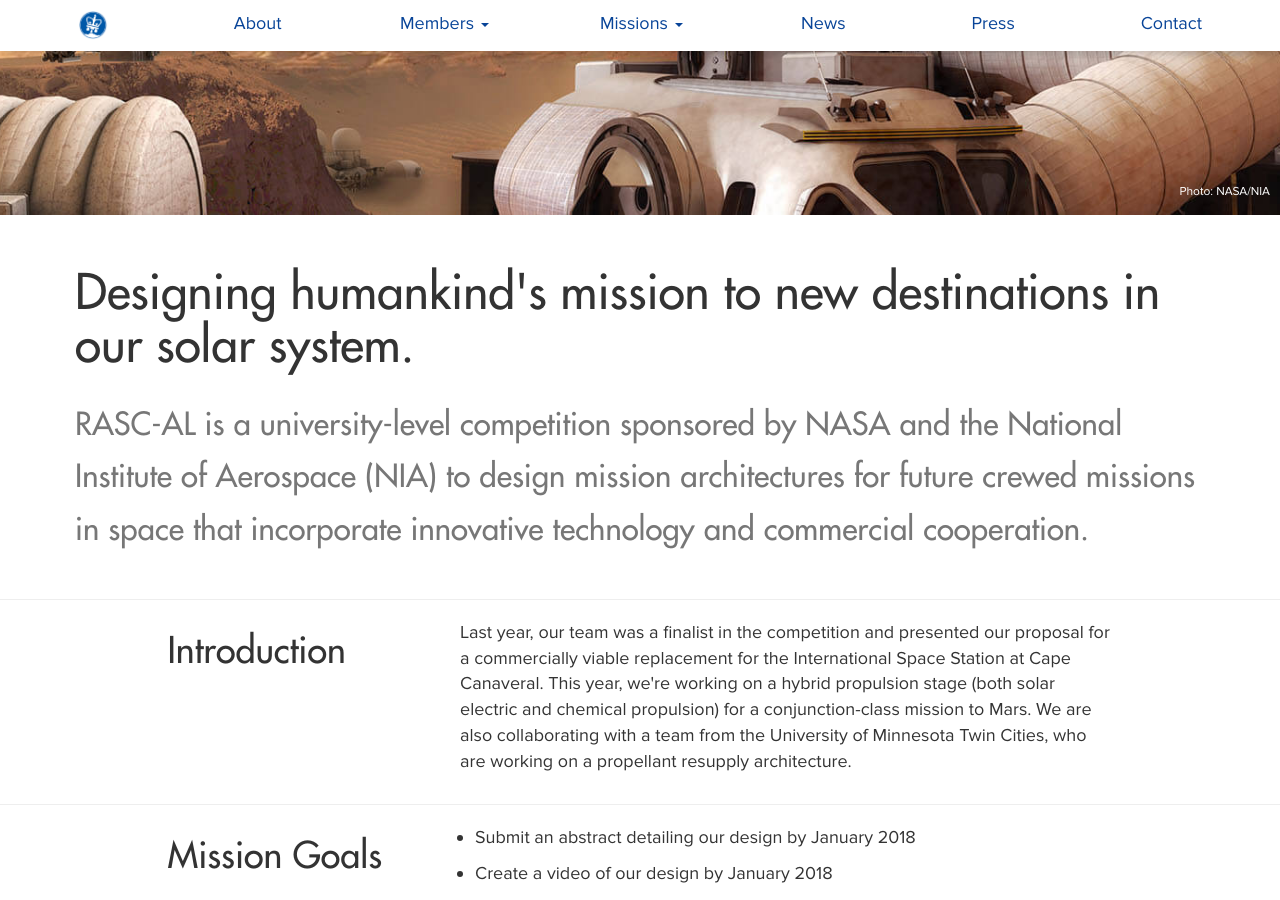
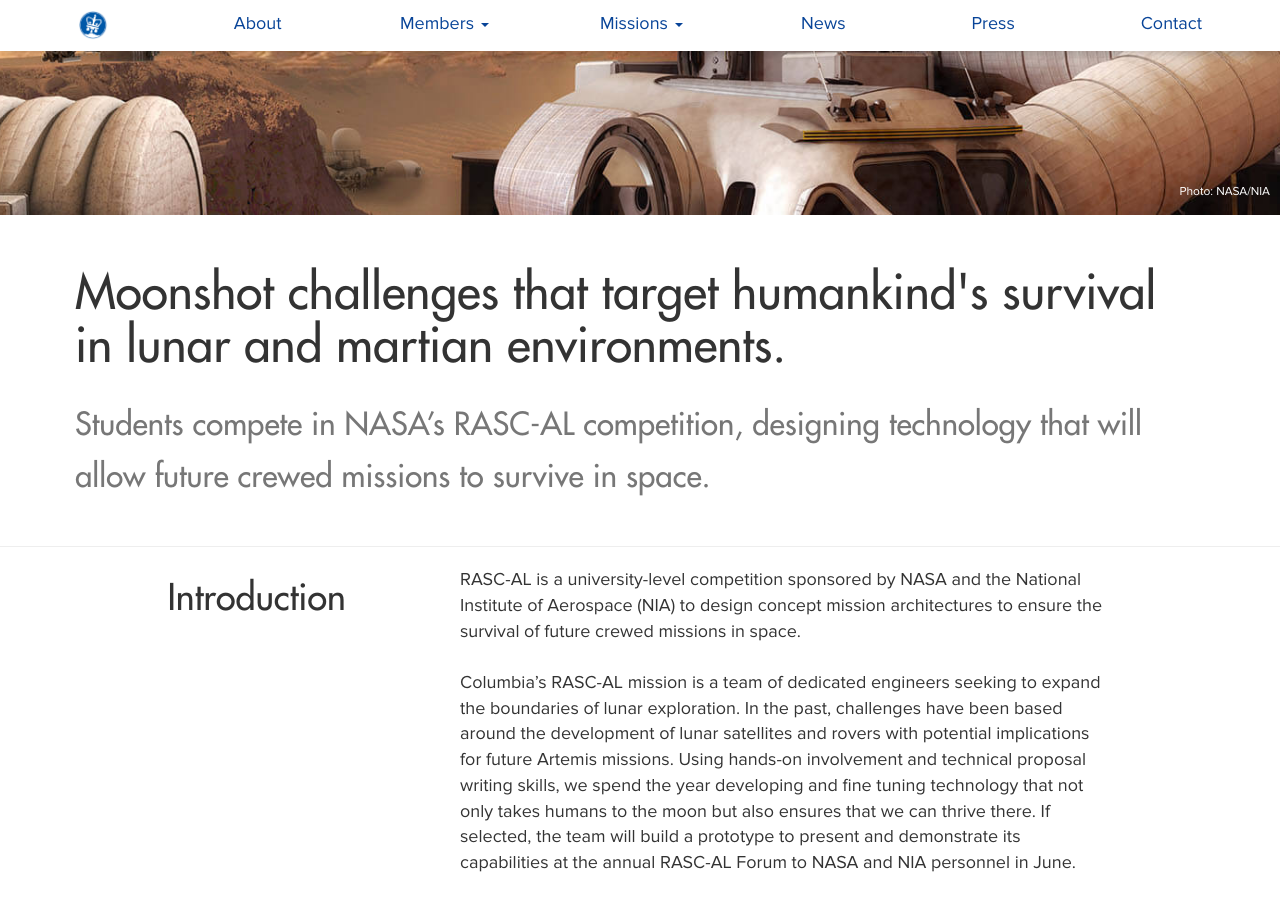
Before and after one commit to columbiaspace/columbiaspace.org, a Jekyll site: the page built from missions/rascal.html, in a window 1280 px wide and 900 px high, scrolled down 685 px. Built offline with Jekyll 4.4.1, drawn with Linux system fonts in a browser that asks for light colours; nearby versions of some CDN libraries; comment, search, counter and statistics services are not loaded; some of the changed text lies outside the part shown.

Commit message:
RASC-AL 2023 update

```diff
--- a/missions/rascal.html
+++ b/missions/rascal.html
@@ -6,25 +6,38 @@
 jumboimage: "/assets/media/img/rascal/cover.jpg"
 imagecredit: "Photo: NASA/NIA"
 
-abstracttitle: "Designing humankind's mission to new destinations in our solar system."
-abstracttext: "RASC-AL is a university-level competition sponsored by NASA and the National Institute of Aerospace (NIA) to design mission architectures for future crewed missions in space that incorporate innovative technology and commercial cooperation."
+abstracttitle: "Moonshot challenges that target humankind's survival in lunar and martian environments."
+abstracttext: "Students compete in NASA’s RASC-AL competition, designing technology that will allow future crewed missions to survive in space."
 
-introtext: "Last year, our team was a finalist in the competition and presented our proposal for a commercially viable replacement for the International Space Station at Cape Canaveral. This year, we're working on a hybrid propulsion stage (both solar electric and chemical propulsion) for a conjunction-class mission to Mars. We are also collaborating with a team from the University of Minnesota Twin Cities, who are working on a propellant resupply architecture."
+introtext: "RASC-AL is a university-level competition sponsored by NASA and the National
+Institute of Aerospace (NIA) to design concept mission architectures to ensure
+the survival of future crewed missions in space.<br><br> Columbia’s RASC-AL
+mission is a team of dedicated engineers seeking to expand the boundaries of
+lunar exploration. In the past, challenges have been based around the
+development of lunar satellites and rovers with potential implications for
+future Artemis missions. Using hands-on involvement and technical proposal
+writing skills, we spend the year developing and fine tuning technology that not
+only takes humans to the moon but also ensures that we can thrive there. If
+selected, the team will build a prototype to present and demonstrate its
+capabilities at the annual RASC-AL Forum to NASA and NIA personnel in June."
 
 goals: true
-goalstext: "Submit an abstract detailing our design by January 2018;Create a video of our design by January 2018"
+goalstext: "
+Design an effective and innovative technology solution that advances space exploration as per NASA’s outlined objectives;
+Develop a strong and supportive team culture within the CSI community;
+Be selected to attend the 2024 annual RASC-AL Forum in June"
 
-skills: false
-skillstext: ""
+skills: true
+skillstext: "All majors!!;
+Computer Aided Design;
+Architecture;
+Graphic Design;"
 
-achievements: true
-achievementstext: "Selected and presented \"Path to Deimos\" as finalists in the RASC-AL Forum at Cape Canaveral, FL. (2016); Selected and presented \"The LEO Lion\" as finalists in the RASC-AL Forum at Cape Canaveral, FL. (2017); Selected and presented \"ALMA: Advanced Lunar-Mars Architecture\" as finalists in the RASC-AL Forum at Cape Canaveral, FL. (2018)"
-
-missionleader: "Kavita Parikh; Jordany Acosta Capellan"
-leaderschool: "SEAS 2025; SEAS 2025"
-leadermajor: "Mechanical Engineering; Mechanical Engineering"
-leaderemail: "kavita.parikh@columbia.edu; ja3568@columbia.edu"
-leaderimage: "/assets/media/img/profiles2020/hfavila.jpg; /assets/media/img/profiles2019/mcgreenlees.jpg"
+missionleader: "Casandra Martinez; Christian Yupanqui; Nidhi Shah"
+leaderschool: "SEAS 2025; SEAS 2025; SEAS 2026"
+leadermajor: "Mechanical Engineering; Mechanical Engineering; Mechanical Engineering"
+leaderemail: "cm4149@columbia.edu; cy2635@columbia.edu; ns3684@columbia.edu"
+leaderimage: "/assets/media/img/profiles2023/CasandraM.png; /assets/media/img/profiles/default.png; /assets/media/img/profiles/default.png"
 
 
 news: true
```
